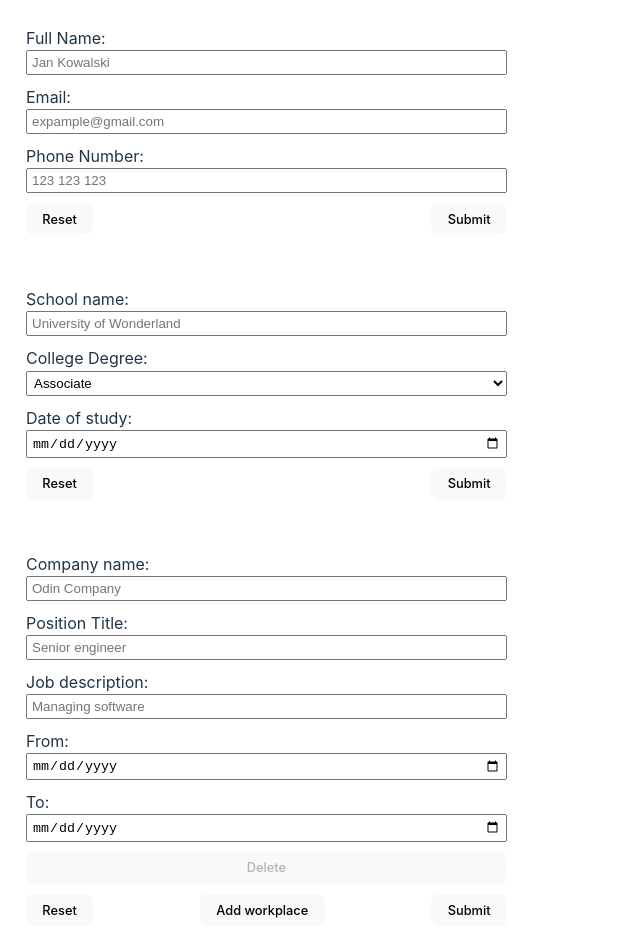
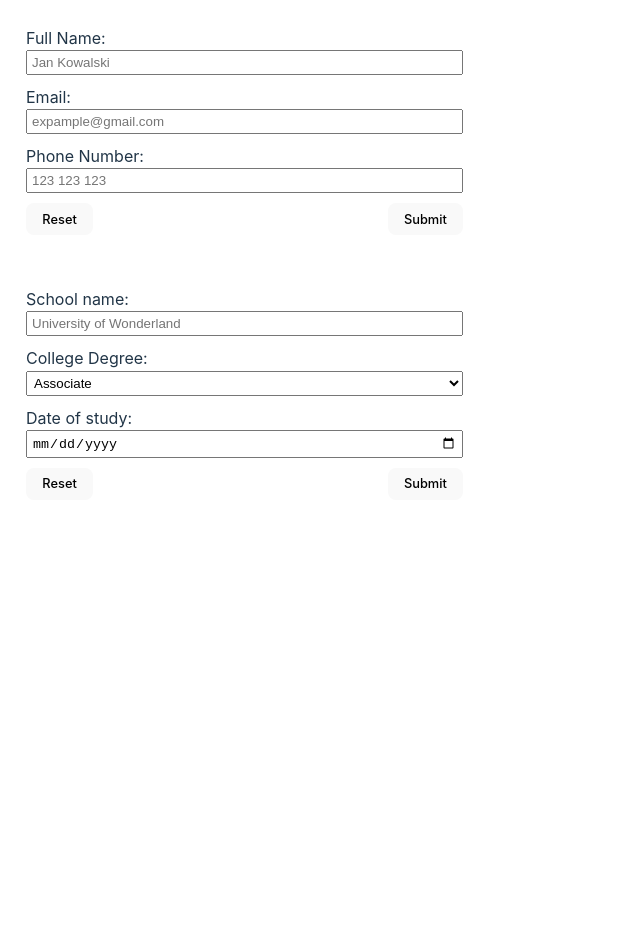
Before and after one commit to JustNormalProgrammer/odin-CV-builder, a React (Vite) app: page / in a window 1280 px wide. Shown: the whole page, without its empty margins (0-640 px from the left). After the commit the page ends 800 px from the top, so only its background shows below. Built offline with nearby package versions, Linux system fonts and the light colour scheme.

Commit message:
Move data of all forms into a single variable
Data from all 3 forms is inside a single variable.
Using Immer instead of State for easier
mutability. Values of inputs in first and second
forms now comes from Immer variable.

```diff
--- a/src/components/InputSection.jsx
+++ b/src/components/InputSection.jsx
@@ -1,17 +1,18 @@
-import { useState } from "react";
+import { useImmer } from "use-immer";
 import "../styles/inputSection.css";
 import { Fragment } from "react";
 
 
 
 
-function GeneralSection({isSubmitted, handleForm}) {
+function GeneralSection({isSubmitted, inputSet, onSubmit,onInputChange}) {
+  const id = 0;
   return (
     <div className={isSubmitted ? "input-subsection submitted" : "input-subsection"}>
-      <form action="#" onSubmit={handleForm}>
+      <form action="#" id={id} onSubmit={onSubmit}>
         <label htmlFor="name">
           Full Name:
-          <input type="text" name="name" id="name" placeholder="Jan Kowalski" />
+          <input type="text" name="name" id="name" placeholder="Jan Kowalski" value={inputSet[id]["data"].name} onChange={(e) => onInputChange(e, id)}/>
         </label>
         <label htmlFor="email">
           Email:
@@ -20,11 +21,13 @@ function GeneralSection({isSubmitted, handleForm}) {
             name="email"
             id="email"
             placeholder="expample@gmail.com"
+            value={inputSet[id]["data"].email}
+            onChange={(e) => onInputChange(e, id)}
           />
         </label>
         <label htmlFor="tel">
           Phone Number:
-          <input type="tel" name="tel" id="tel" placeholder="123 123 123" />
+          <input type="tel" name="tel" id="tel" placeholder="123 123 123" value={inputSet[id]["data"].tel} onChange={(e) => onInputChange(e, id)}/>
         </label>
         <div className="button-group">
           <button type="reset">Reset</button>
@@ -34,24 +37,29 @@ function GeneralSection({isSubmitted, handleForm}) {
     </div>
   );
 }
-function EducationalSection({isSubmitted, handleForm}) {
+function EducationalSection({isSubmitted, inputSet, onSubmit, onInputChange}) {
+  const id = 1;
   return (
     <div className={isSubmitted ? "input-subsection submitted" : "input-subsection"}>
-      <form action="#" onSubmit={handleForm}>
-        <label htmlFor="school-name">
+      <form action="#" id={id} onSubmit={onSubmit}>
+        <label htmlFor="schoolName">
           School name:
           <input
             type="text"
-            id="school-name"
-            name="school-name"
+            id="schoolName"
+            name="schoolName"
             placeholder="University of Wonderland"
+            value={inputSet[id]["data"].schoolName}
+            onChange={(e) => onInputChange(e, id)}
           />
         </label>
-        <label htmlFor="title-of-study">
+        <label htmlFor="titleOfStudy">
           College Degree:
           <select
-            name="title-of-study"
-            id="title-of-study"
+            name="titleOfStudy"
+            id="titleOfStudy"
+            onChange={(e) => onInputChange(e, id)}
+            value={inputSet[id]["data"].titleOfStudy}
             style={{ width: "100%", padding: "3px" }}
           >
             <option value="Associate" >
@@ -62,9 +70,9 @@ function EducationalSection({isSubmitted, handleForm}) {
             <option value="Doctoral">Doctoral</option>
           </select>
         </label>
-        <label htmlFor="date-of-study">
+        <label htmlFor="dateOfStudy">
           Date of study:
-          <input type="date" name="date-of-study" id="date-of-study" />
+          <input type="date" name="dateOfStudy" id="dateOfStudy" value={inputSet[id]["data"].dateOfStudy} onChange={(e) => onInputChange(e, id)}/>
         </label>
         <div className="button-group">
           <button type="reset">Reset</button>
@@ -74,108 +82,128 @@ function EducationalSection({isSubmitted, handleForm}) {
     </div>
   );
 }
-function PracticalExperienceSection({isSubmitted, onValueChange, handleForm}) {
-  const initialState = [{id: crypto.randomUUID(), companyName: '', positionTitle: '', desc: '', dateStart: '', dateEnd: ''}];
-  const [inputFields, setInputFields] = useState(initialState);
-  const handleInputChange = (id, event) => {
-    onValueChange();
-    const newInputFields = inputFields.map(i => {
-      if(id === i.id) {
-        i[event.target.name] = event.target.value;
-      }
-      return i;
+// function PracticalExperienceSection({isSubmitted, onValueChange, handleForm}) {
+
+//   const handleInputChange = (id, event) => {
+//     onValueChange();
+//     const newInputFields = inputFields.map(i => {
+//       if(id === i.id) {
+//         i[event.target.name] = event.target.value;
+//       }
+//       return i;
+//     })
+//     setInputFields(newInputFields);
+//   }
+//   const handleAddInputSet = () => {
+//     setInputFields([...inputFields, {id: crypto.randomUUID(), companyName: '', positionTitle: '', desc: '', dateStart: '', dateEnd: ''}])
+//   }
+//   const handleDelete = (id) => {
+//     setInputFields(inputFields.filter(inputSet => inputSet.id !== id));
+//   }
+//   const handleReset = () => {
+//     onValueChange();
+//     setInputFields([...initialState]);
+//   }
+//   return (
+//     <div className={isSubmitted ? "input-subsection submitted" : "input-subsection"}>
+//       <form action="#" id={2} onSubmit={handleForm}>
+//         {inputFields.map((inputSet, index) => {
+//           return (
+//            <Fragment key={inputSet.id}>
+//              <label htmlFor={`company-name-${inputSet.id}`}>
+//                Company name:
+//                <input
+//                  type="text"
+//                  name="companyName"
+//                  id={`company-name-${inputSet.id}`}
+//                  value={inputSet.companyName}
+//                  placeholder="Odin Company"
+//                  onChange={(event) => handleInputChange(inputSet.id, event)}
+//                />
+//              </label>
+//              <label htmlFor={`position-${inputSet.id}`}>
+//               Position Title:
+//               <input
+//                 type="text"
+//                 name="positionTitle"
+//                 id={`position-${inputSet.id}`}
+//                 value={inputSet.positionTitle}
+//                 placeholder="Senior engineer"
+//                 onChange={(event) => handleInputChange(inputSet.id, event)}/>
+//              </label>
+//              <label htmlFor={`desc-${inputSet.id}`}>
+//               Job description:
+//               <input
+//                 type="text"
+//                 name="desc"
+//                 id={`desc-${inputSet.id}`}
+//                 value={inputSet.desc}
+//                 placeholder="Managing software"
+//                 onChange={(event) => handleInputChange(inputSet.id, event)}/>
+//              </label>
+//              <label htmlFor={`dateStart-${inputSet.id}`}>
+//               From:
+//               <input type="date" name="dateStart" id={`dateStart-${inputSet.id}`} value={inputSet.dateStart} onChange={(event) => handleInputChange(inputSet.id, event)}/>
+//              </label>
+//              <label htmlFor={`dateEnd-${inputSet.id}`}>
+//               To:
+//               <input type="date" name="dateEnd" id={`dateEnd-${inputSet.id}`} value={inputSet.dateEnd} onChange={(event) => handleInputChange(inputSet.id, event)}/>
+//              </label>
+//              <button disabled={inputFields.length === 1} onClick={() => handleDelete(inputSet.id)}>Delete</button>
+//              {(inputFields[index+1]) && <hr></hr>}
+//            </Fragment>
+//           )
+//         })}
+//         <div className="button-group">
+//           <button type="reset" onClick={handleReset}>Reset</button>
+//           <button type="button" onClick={handleAddInputSet}>Add workplace</button>
+//           <button type="submit">Submit</button>
+//         </div>
+//       </form>
+//     </div>
+//   );
+// }
+export default function InputSection() {
+  const [formData, updateFormData] = useImmer([
+    { id: 0, isSubmitted: false, data: { name: "", email: "", tel: "" }},
+    {
+      id: 1,
+      isSubmitted: false,
+      data: { schoolName: "", titleOfStudy: "", dateOfStudy: "" },
+    },
+    {
+      id: 2,
+      isSubmitted: false,
+      data: [
+        {
+          id: crypto.randomUUID(),
+          companyName: "",
+          positionTitle: "",
+          desc: "",
+          dateStart: "",
+          dateEnd: "",
+        },
+      ],
+    },
+  ]);
+  const handleFormSubmit = (e) => {
+    e.preventDefault();
+    const {id} = e.target;
+    updateFormData(draft => {
+      draft[id].isSubmitted = true;
     })
-    setInputFields(newInputFields);
   }
-  const handleAddInputSet = () => {
-    setInputFields([...inputFields, {id: crypto.randomUUID(), companyName: '', positionTitle: '', desc: '', dateStart: '', dateEnd: ''}])
-  }
-  const handleDelete = (id) => {
-    setInputFields(inputFields.filter(inputSet => inputSet.id !== id));
-  }
-  const handleReset = () => {
-    onValueChange();
-    setInputFields([...initialState]);
+  const onInputChange = (e, id) => {
+    updateFormData(draft => {
+      draft[id].isSubmitted = false;
+      draft[id]["data"][e.target.name] = e.target.value;
+    })
   }
   return (
-    <div className={isSubmitted ? "input-subsection submitted" : "input-subsection"}>
-      <form action="#" onSubmit={handleForm}>
-        {inputFields.map((inputSet, index) => {
-          return (
-           <Fragment key={inputSet.id}>
-             <label htmlFor={`company-name-${inputSet.id}`}>
-               Company name:
-               <input
-                 type="text"
-                 name="companyName"
-                 id={`company-name-${inputSet.id}`}
-                 value={inputSet.companyName}
-                 placeholder="Odin Company"
-                 onChange={(event) => handleInputChange(inputSet.id, event)}
-               />
-             </label>
-             <label htmlFor={`position-${inputSet.id}`}>
-              Position Title:
-              <input
-                type="text"
-                name="positionTitle"
-                id={`position-${inputSet.id}`}
-                value={inputSet.positionTitle}
-                placeholder="Senior engineer"
-                onChange={(event) => handleInputChange(inputSet.id, event)}/>
-             </label>
-             <label htmlFor={`desc-${inputSet.id}`}>
-              Job description:
-              <input
-                type="text"
-                name="desc"
-                id={`desc-${inputSet.id}`}
-                value={inputSet.desc}
-                placeholder="Managing software"
-                onChange={(event) => handleInputChange(inputSet.id, event)}/>
-             </label>
-             <label htmlFor={`dateStart-${inputSet.id}`}>
-              From:
-              <input type="date" name="dateStart" id={`dateStart-${inputSet.id}`} value={inputSet.dateStart} onChange={(event) => handleInputChange(inputSet.id, event)}/>
-             </label>
-             <label htmlFor={`dateEnd-${inputSet.id}`}>
-              To:
-              <input type="date" name="dateEnd" id={`dateEnd-${inputSet.id}`} value={inputSet.dateEnd} onChange={(event) => handleInputChange(inputSet.id, event)}/>
-             </label>
-             <button disabled={inputFields.length === 1} onClick={() => handleDelete(inputSet.id)}>Delete</button>
-             {(inputFields[index+1]) && <hr></hr>}
-           </Fragment>
-          )
-        })}
-        <div className="button-group">
-          <button type="reset" onClick={handleReset}>Reset</button>
-          <button type="button" onClick={handleAddInputSet}>Add workplace</button>
-          <button type="submit">Submit</button>
-        </div>
-      </form>
+    <div className="input-container">
+      <GeneralSection isSubmitted={formData[0].isSubmitted} inputSet={formData} onSubmit={handleFormSubmit} onInputChange={onInputChange}/>
+      <EducationalSection isSubmitted={formData[1].isSubmitted} inputSet={formData} onSubmit={handleFormSubmit} onInputChange={onInputChange}/>
+      {/* <PracticalExperienceSection isSubmitted={formData[2].isSubmitted} onSubmit={handleFormSubmit}/> */}
     </div>
   );
 }
-export default function InputSection() {
-  const [formsSubmitted, setFormsSubmitted] = useState([false,false,false]);
-
-  const handleForm = (e) => {
-    e.preventDefault();
-  }
-  return (
-    <div className="input-container">
-      <GeneralSection isSubmitted={formsSubmitted[0]} onValueChange={() => setFormsSubmitted(formsSubmitted.map((value, idx) => idx === 0 ?  false : value))} handleForm={(e) => {
-        handleForm(e);
-        setFormsSubmitted(formsSubmitted.map((value, idx) => idx === 0 ?  true : value))
-      }}/>
-      <EducationalSection isSubmitted={formsSubmitted[1]} onValueChange={() => setFormsSubmitted(formsSubmitted.map((value, idx) => idx === 1 ?  false : value))} handleForm={(e) => {
-        handleForm(e);
-        setFormsSubmitted(formsSubmitted.map((value, idx) => idx === 1 ?  true : value))
-      }}/>
-      <PracticalExperienceSection isSubmitted={formsSubmitted[2]} onValueChange={() => setFormsSubmitted(formsSubmitted.map((value, idx) => idx === 2 ?  false : value))} handleForm={(e) => {
-        handleForm(e);
-        setFormsSubmitted(formsSubmitted.map((value, idx) => idx === 2 ?  true : value))
-      }}/>
-    </div>
-  );
-}
```
